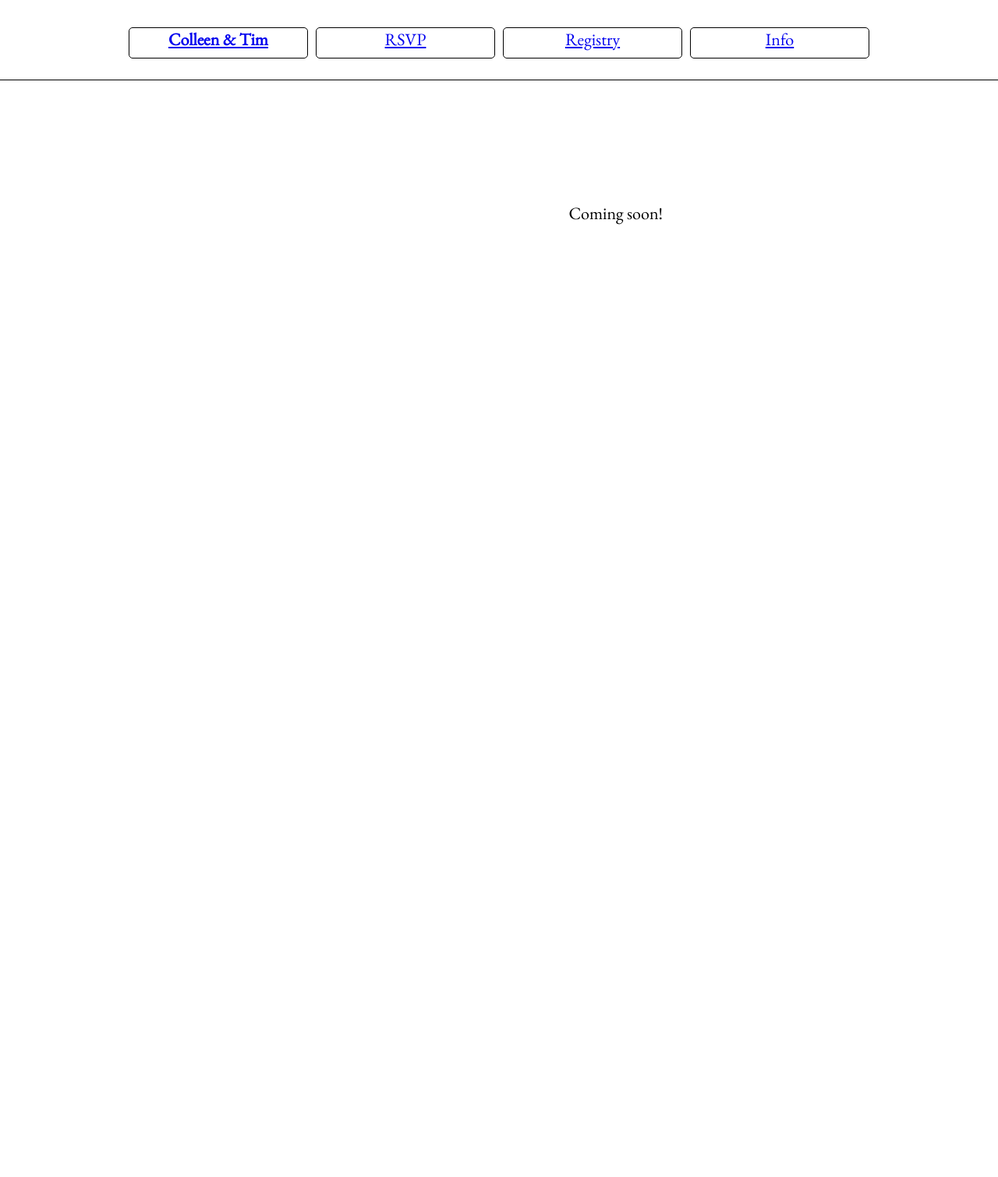
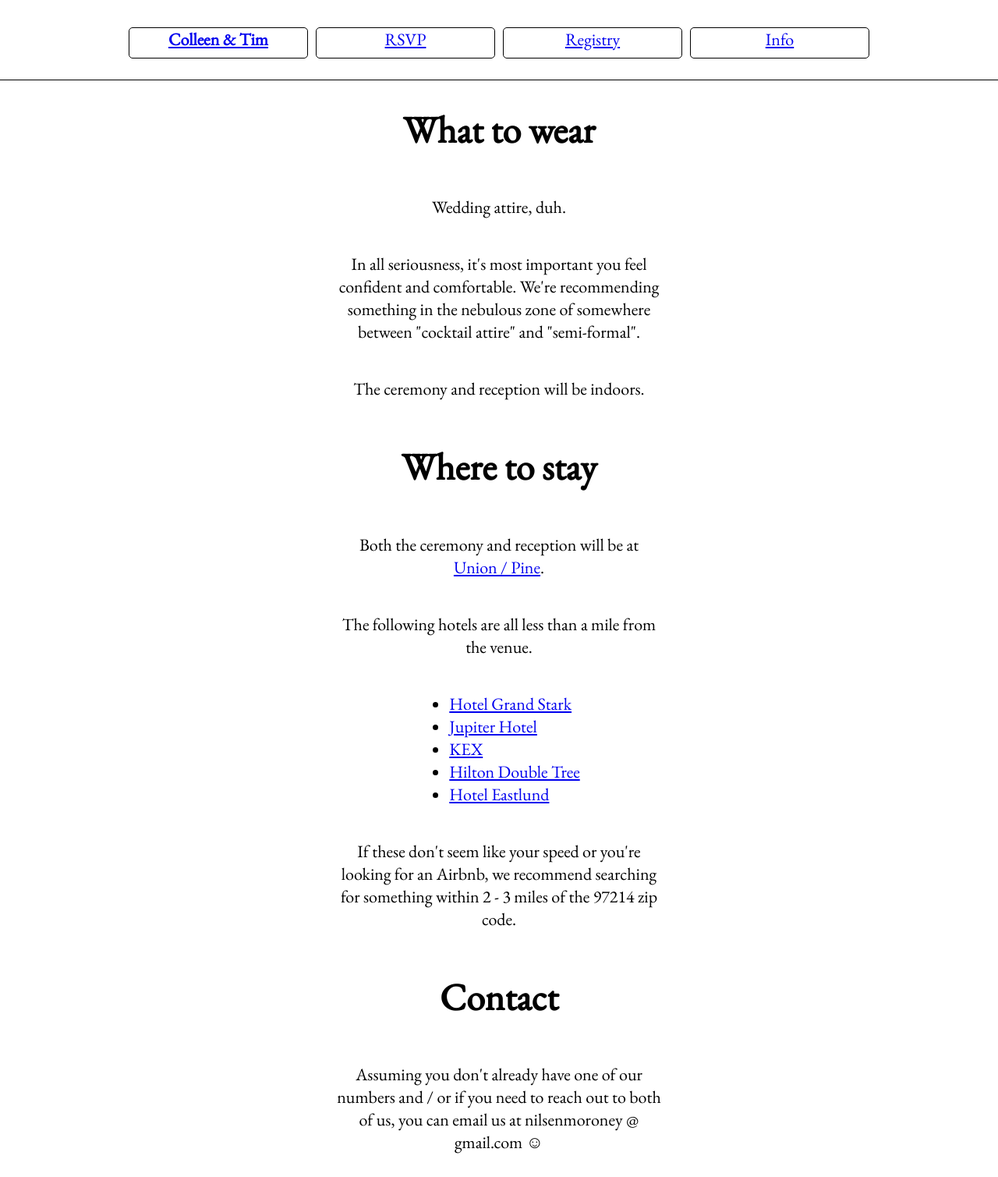
Before and after one commit to aufdemarbeitsmarkt/colleenandtim, a Flask app: page /info in a window 1280 px wide. Shown: the whole page at 78% size. Before the commit the page ends 288 px from the top, so only its background shows below. Run offline with Flask 3, Linux system fonts and the light colour scheme.

Commit message:
add info page; add placeholder for registry

```diff
--- a/app/routes.py
+++ b/app/routes.py
@@ -6,12 +6,14 @@ from app import app
 @app.route('/')
 @app.route('/index')
 def index():
-    return render_template('index.html', title='Colleen & Tim')
+    return render_template('index.html')
+
 
 @app.route('/registry')
 def registry():
     return render_template('coming_soon.html')
 
+
 @app.route('/info')
 def info():
-    return render_template('coming_soon.html')
+    return render_template('info.html')
--- a/app/templates/base.html
+++ b/app/templates/base.html
@@ -13,6 +13,7 @@
         p {
             text-align: center;
             font-family: 'EB Garamond';font-size: 22px;
+            width: 33%;
         }
         body {
             font-family: 'EB Garamond';font-size: 22px;
--- /dev/null
+++ b/app/templates/info.html
@@ -0,0 +1,24 @@
+{% extends "base.html" %}
+
+{% block content %}
+
+    <h1 id="what-to-wear">What to wear</h1>
+        <p>Wedding attire, duh. </p>
+        <p>In all seriousness, it's most important you feel confident and comfortable. We're recommending something in the nebulous zone of somewhere between "cocktail attire" and "semi-formal". </p>
+        <p>The ceremony and reception will be indoors.</p>
+    <h1 id="where-to-stay">Where to stay</h1>
+        <p>Both the ceremony and reception will be at <a href="https://www.unionpine.com/">Union / Pine</a>. </p>
+        <p>The following hotels are all less than a mile from the venue. </p>
+        <ul>
+            <li><a href="https://www.palisociety.com/hotels/hotel-grand-stark">Hotel Grand Stark</a></li>
+            <li><a href="https://www.jupiterhotel.com/">Jupiter Hotel</a></li>
+            <li><a href="https://kexhotels.com/">KEX</a></li>
+            <li><a href="https://www.hilton.com/en/hotels/rllc-dt-doubletree-portland/">Hilton Double Tree</a></li>
+            <li><a href="https://www.hoteleastlund.com/">Hotel Eastlund</a></li>
+        </ul>
+        <p>If these don't seem like your speed or you're looking for an Airbnb, we recommend searching for something within 2 - 3 miles of the 97214 zip code. </p>
+    <h1 id="contact">Contact</h1>
+        <p>Assuming you don't already have one of our numbers and / or if you need to reach out to both of us, you can email us at nilsenmoroney &#64; gmail&#46;com ☺</p>
+
+
+{% endblock %}
```
Also changed, not shown: app/templates/registry.html (added, +7 -0 lines), app/templates/registry.md (added, +3 -0 lines).
